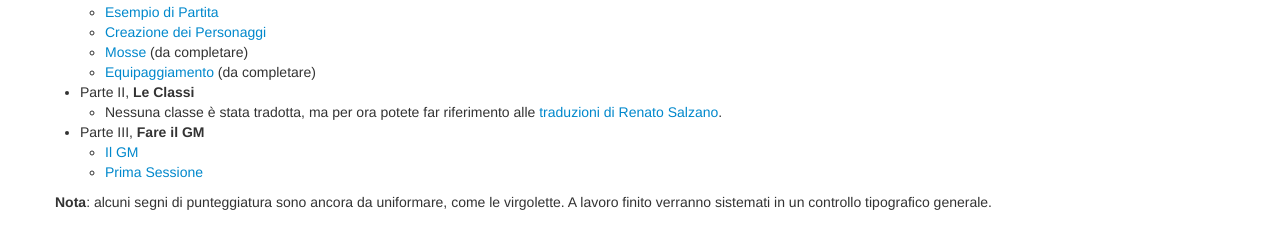
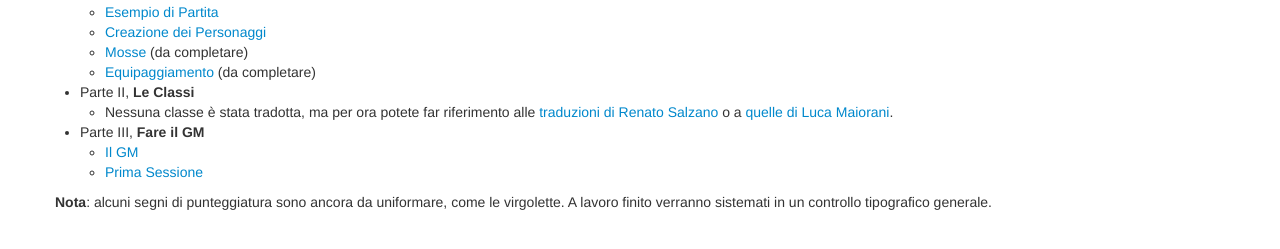
Before and after one commit to Kelmor91/Dungeon-World-Italiano, a Jekyll site: the page built from index.md, in a window 1280 px wide and 900 px high, scrolled down 50 px. Shown: the part 456-705 px from the top of the window. Built offline with Jekyll 4.4.1, drawn with Linux system fonts in a browser that asks for light colours; nearby versions of some CDN libraries; comment, search, counter and statistics services are not loaded.

Commit message:
aggiunto link a traduzioni di Luca Maiorani

```diff
--- a/index.md
+++ b/index.md
@@ -30,7 +30,7 @@ La traduzione è attualmente **incompleta**, sono stati tradotti i seguenti capi
 	</ul>
 	<li>Parte II, <b>Le Classi</b></li>
 	<ul>
-		<li>Nessuna classe è stata tradotta, ma per ora potete far riferimento alle<a href="http://caretaker.altervista.org/giochi-di-ruolo/"> traduzioni di Renato Salzano</a>.</li>
+		<li>Nessuna classe è stata tradotta, ma per ora potete far riferimento alle<a href="http://caretaker.altervista.org/giochi-di-ruolo/"> traduzioni di Renato Salzano</a> o a <a href="https://drive.google.com/folderview?docId=0Bz_utLb1Q1upSVdQNHROY0k4cVk&id=0Bz_utLb1Q1upY2QzbV85UVFyc2M">quelle di Luca Maiorani</a>.</li>
 	</ul>
 	<li>Parte III, <b>Fare il GM</b></li>
 	<ul>
```
Also changed, not shown: classi-temp.md (+2 -1 lines).
